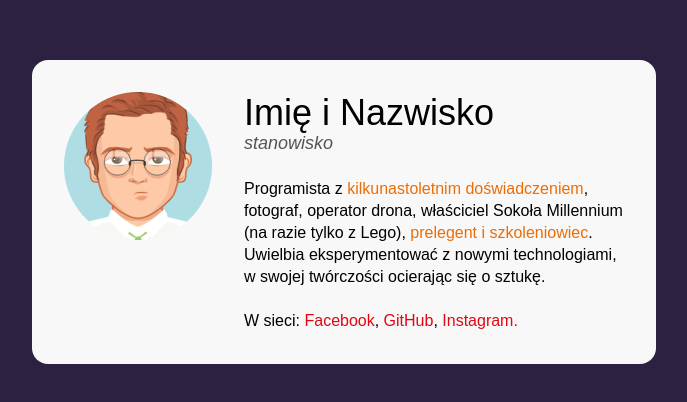
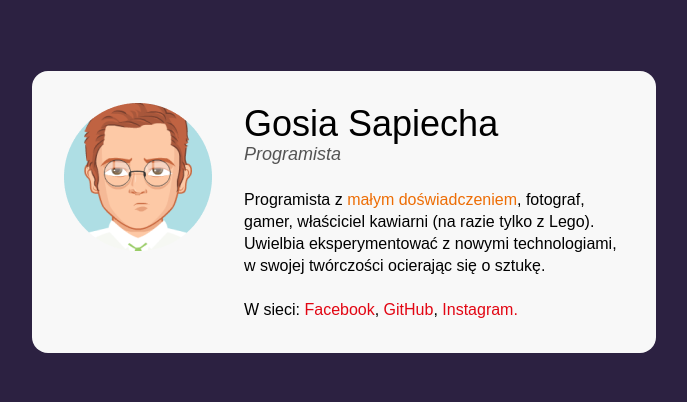
Before and after one commit to GosiaSapiecha/business-card, a plain HTML site: page index.html in a window 1280 px wide. Shown: the part 188-590 px from the top of the page, without its empty margins (296-983 px from the left). Drawn offline with nearby package versions, Linux system fonts and the light colour scheme.

Commit message:
my business card

```diff
--- a/index.html
+++ b/index.html
@@ -16,13 +16,12 @@
             <img class="person__picture" src="avatar.png" alt="Zdęcie Imię i Nazwisko">
             <div>
             <header class="person__info">
-                <h1 class="person__name">Imię i Nazwisko</h1>
-                <p class="person__position">stanowisko</p>
+                <h1 class="person__name">Gosia Sapiecha</h1>
+                <p class="person__position">Programista</p>
             </header>
-            <p class="person__description person__description--with-margin">Programista z <strong class="special">kilkunastoletnim
-                    doświadczeniem</strong>, fotograf, operator drona,
-                właściciel Sokoła Millennium (na
-                razie tylko z Lego), <strong class="special">prelegent i szkoleniowiec</strong>. Uwielbia
+            <p class="person__description person__description--with-margin">Programista z <strong class="special">małym doświadczeniem</strong>, fotograf, gamer,
+                właściciel kawiarni (na
+                razie tylko z Lego). Uwielbia
                 eksperymentować z nowymi technologiami, w
                 swojej twórczości ocierając się o sztukę.</p>
             <p class="person__description">W sieci: <a class="person__link" href="">Facebook</a>, <a
```
